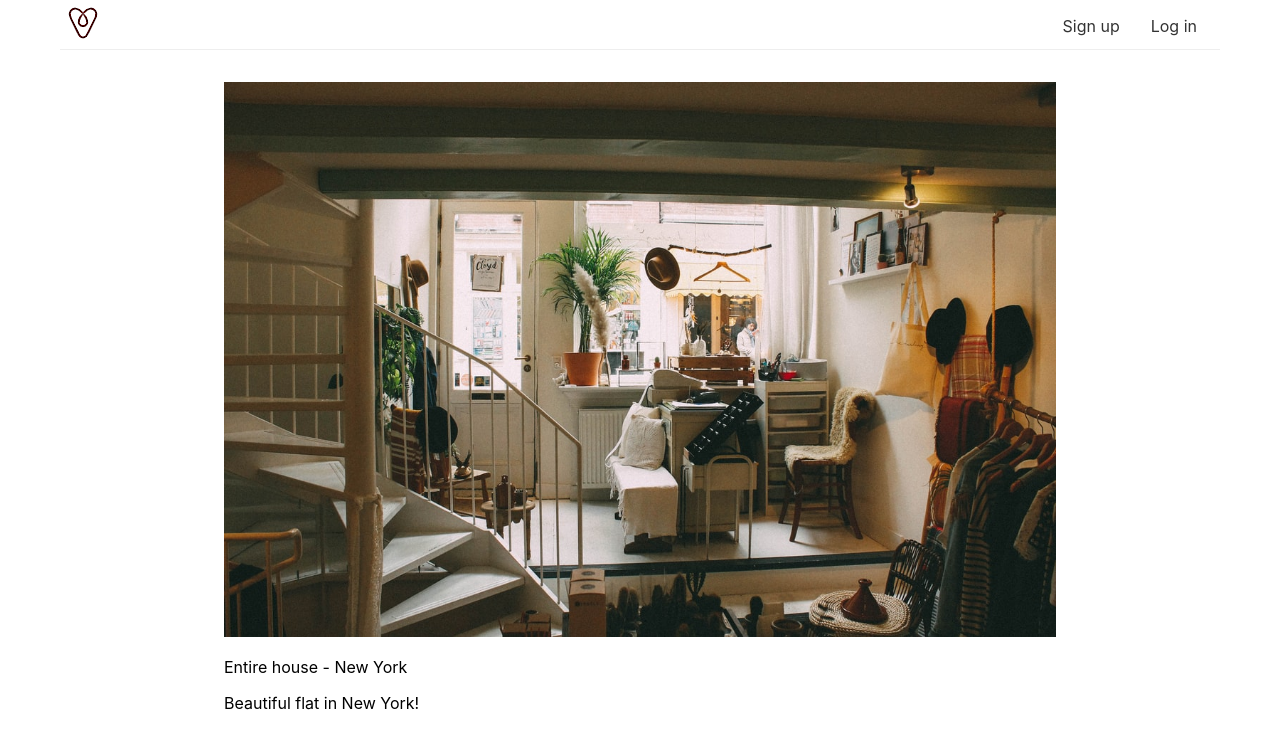
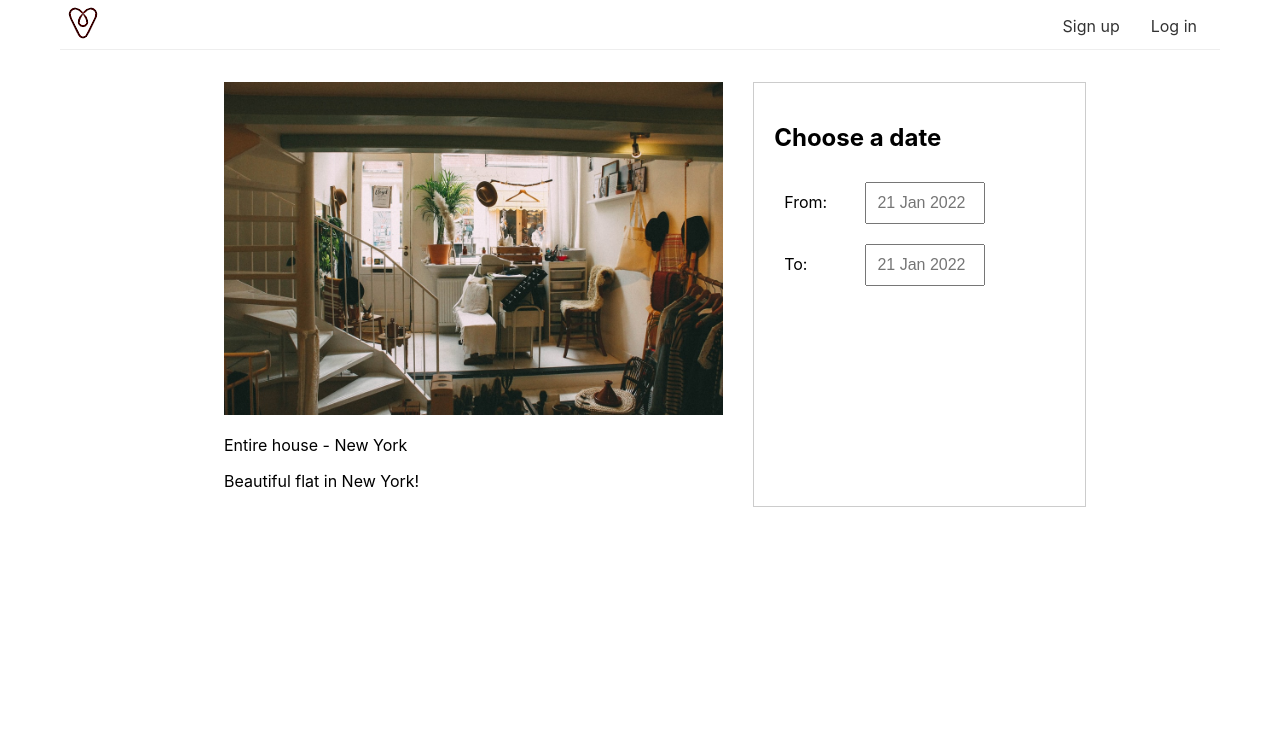
Before and after one commit to buaiscia/bnbclone, a Next.js app: page /houses/1 in a window 1280 px wide. Shown: the top 748 px of the page. Built offline with nearby package versions, Linux system fonts and the light colour scheme.

Commit message:
feat: add daypicker and selectors

```diff
--- /dev/null
+++ b/components/DateRangePicker.js
@@ -0,0 +1,111 @@
+import { useState } from 'react'
+
+import DayPickerInput from 'react-day-picker/DayPickerInput'
+import { DateUtils } from 'react-day-picker'
+import 'react-day-picker/lib/style.css'
+import dateFnsFormat from 'date-fns/format'
+import dateFnsParse from 'date-fns/parse'
+
+const today = new Date()
+const tomorrow = new Date(today)
+tomorrow.setDate(tomorrow.getDate() + 1)
+
+const parseDate = (str, format, locale) => {
+  const parsed = dateFnsParse(str, format, new Date(), { locale })
+  return DateUtils.isDate(parsed) ? parsed : null
+}
+
+const formatDate = (date, format, locale) =>
+  dateFnsFormat(date, format, { locale })
+
+const format = 'dd MMM yyyy'
+
+const numberOfNightsBetweenDates = (startDate, endDate) => {
+  const start = new Date(startDate) //clone
+  const end = new Date(endDate) //clone
+  let dayCount = 0
+
+  while (end > start) {
+    dayCount++
+    start.setDate(start.getDate() + 1)
+  }
+
+  return dayCount
+}
+
+export default function DateRangePicker() {
+  const [startDate, setStartDate] = useState(today)
+  const [endDate, setEndDate] = useState(tomorrow)
+
+  return (
+    <div className="date-range-picker-container">
+      <div>
+        <label>From:</label>
+        <DayPickerInput
+          formatDate={formatDate}
+          format={format}
+          parseDate={parseDate}
+          placeholder={`${dateFnsFormat(new Date(), format)}`}
+          dayPickerProps={{
+            modifiers: {
+              disabled: {
+                before: new Date()
+              }
+            }
+          }}
+          onDayChange={(day) => {
+            setStartDate(day)
+            if (numberOfNightsBetweenDates(day, endDate) < 1) {
+              const newEndDate = new Date(day)
+              newEndDate.setDate(newEndDate.getDate() + 1)
+              setEndDate(newEndDate)
+            }
+          }}
+        />
+      </div>
+      <div>
+        <label>To:</label>
+        <DayPickerInput
+          formatDate={formatDate}
+          format={format}
+          parseDate={parseDate}
+          placeholder={`${dateFnsFormat(new Date(), format)}`}
+          dayPickerProps={{
+            modifiers: {
+              disabled: [
+                startDate,
+                {
+                  before: startDate
+                }
+              ]
+            }
+          }}
+          onDayChange={(day) => {
+            setEndDate(day)
+          }}
+        />
+      </div>
+      <style jsx>
+        {`
+          .date-range-picker-container div {
+            display: grid;
+            grid-template-columns: 30% 70%;
+            padding: 10px;
+          }
+          label {
+            padding-top: 10px;
+          }
+        `}
+      </style>
+      <style jsx global>
+        {`
+          .DayPickerInput input {
+            width: 120px;
+            padding: 10px;
+            font-size: 16px;
+          }
+        `}
+      </style>
+    </div>
+  )
+}
--- a/package.json
+++ b/package.json
@@ -8,8 +8,10 @@
     "lint": "next lint"
   },
   "dependencies": {
+    "date-fns": "^2.28.0",
     "next": "12.0.8",
     "react": "17.0.2",
+    "react-day-picker": "^7.4.10",
     "react-dom": "17.0.2"
   },
   "devDependencies": {
--- a/pages/houses/[id].js
+++ b/pages/houses/[id].js
@@ -2,6 +2,7 @@
 
 import houses from '../../houses.js'
 import Layout from '../../components/Layout'
+import DateRangePicker from '../../components/DateRangePicker'
 
 
 
@@ -9,7 +10,7 @@
   return (
     <Layout
       content={
-        <div>
+        <div className="container">
           <Head>
             <title>{props.house.title}</title>
           </Head>
@@ -20,7 +21,23 @@
             </p>
             <p>{props.house.title}</p>
           </article>
-          <aside></aside>
+          <aside>
+            <h2>Choose a date</h2>
+            <DateRangePicker />
+          </aside>
+
+          <style jsx>{`
+            .container {
+              display: grid;
+              grid-template-columns: 60% 40%;
+              grid-gap: 30px;
+            }
+
+            aside {
+              border: 1px solid #ccc;
+              padding: 20px;
+            }
+          `}</style>
         </div>
       }
     />
```
Also changed, not shown: 1 other file (tests, documents, lock files or other folders).
